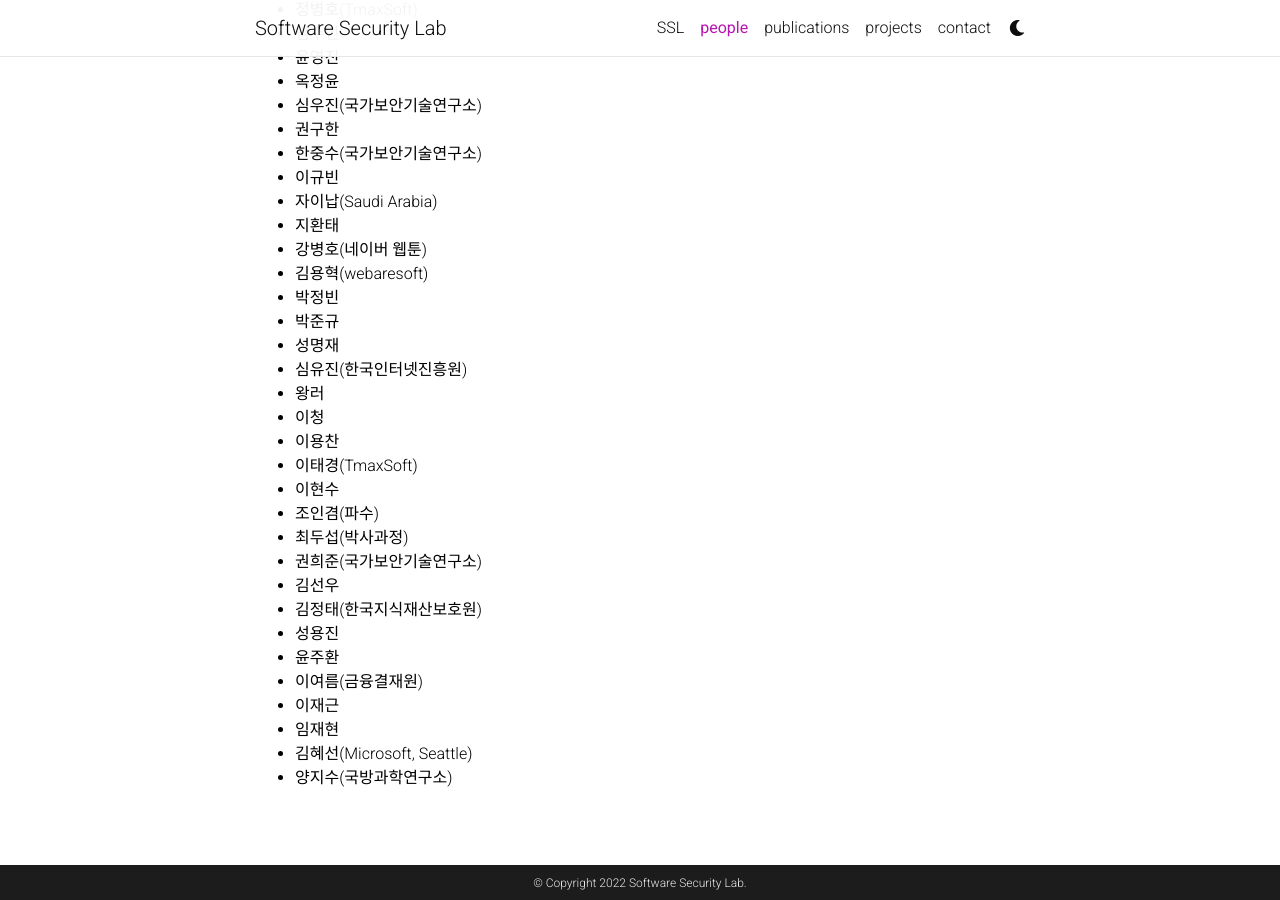
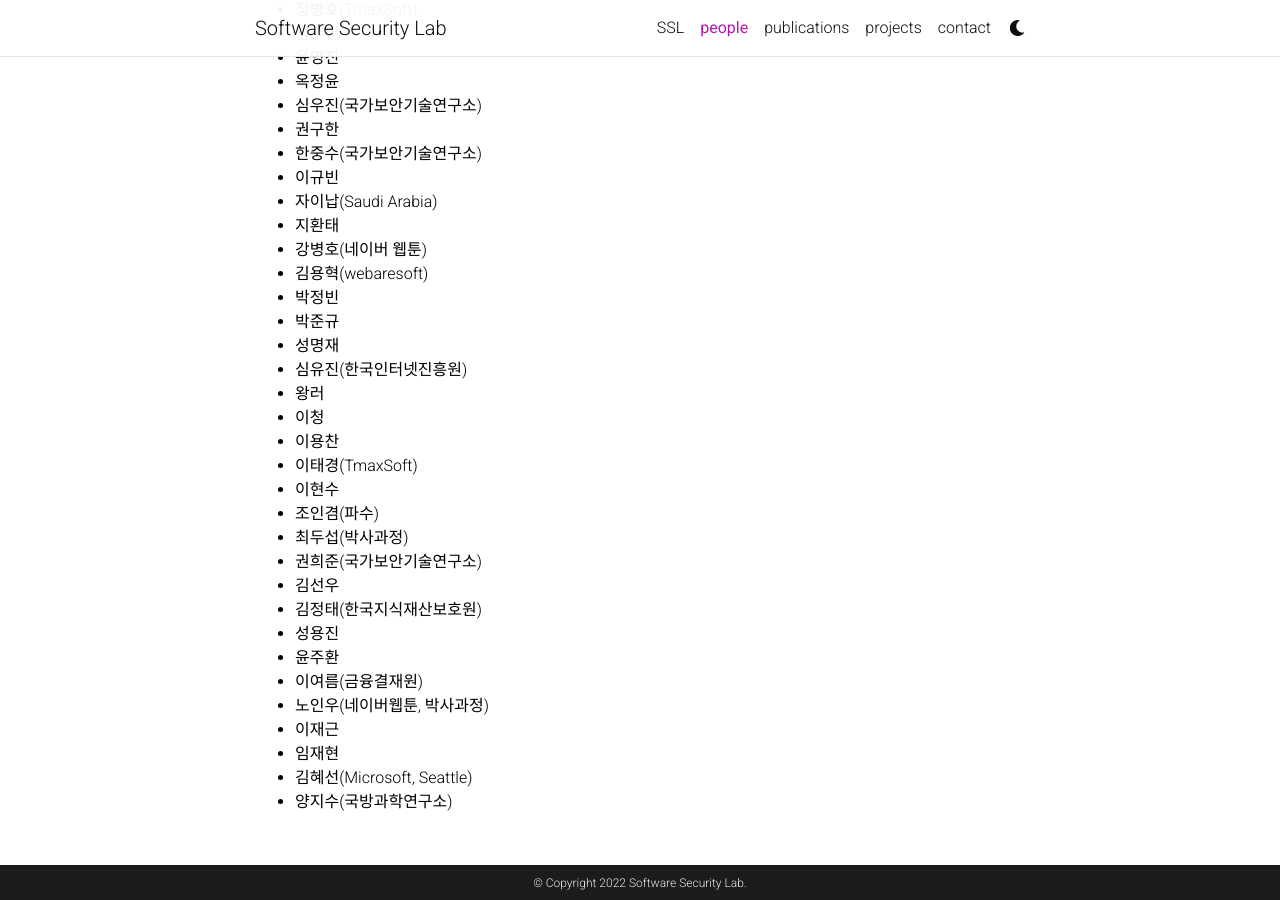
Before and after one commit to softwareseclab/softwareseclab.github.io, a Jekyll site: the page built from _pages/people.md, in a window 1280 px wide and 900 px high, scrolled down 2214 px. Built offline with Jekyll 4.4.1, drawn with Linux system fonts in a browser that asks for light colours; comment, search, counter and statistics services are not loaded; a style sheet for code colours, icons or effects is not loaded.

Commit message:
Update people

```diff
--- a/_pages/people.md
+++ b/_pages/people.md
@@ -118,6 +118,7 @@ nav_order: 1
 - 성용진
 - 윤주환
 - 이여름(금융결재원)
+- 노인우(네이버웹툰, 박사과정)
 - 이재근
 - 임재현
 - 김혜선(Microsoft, Seattle)
```
